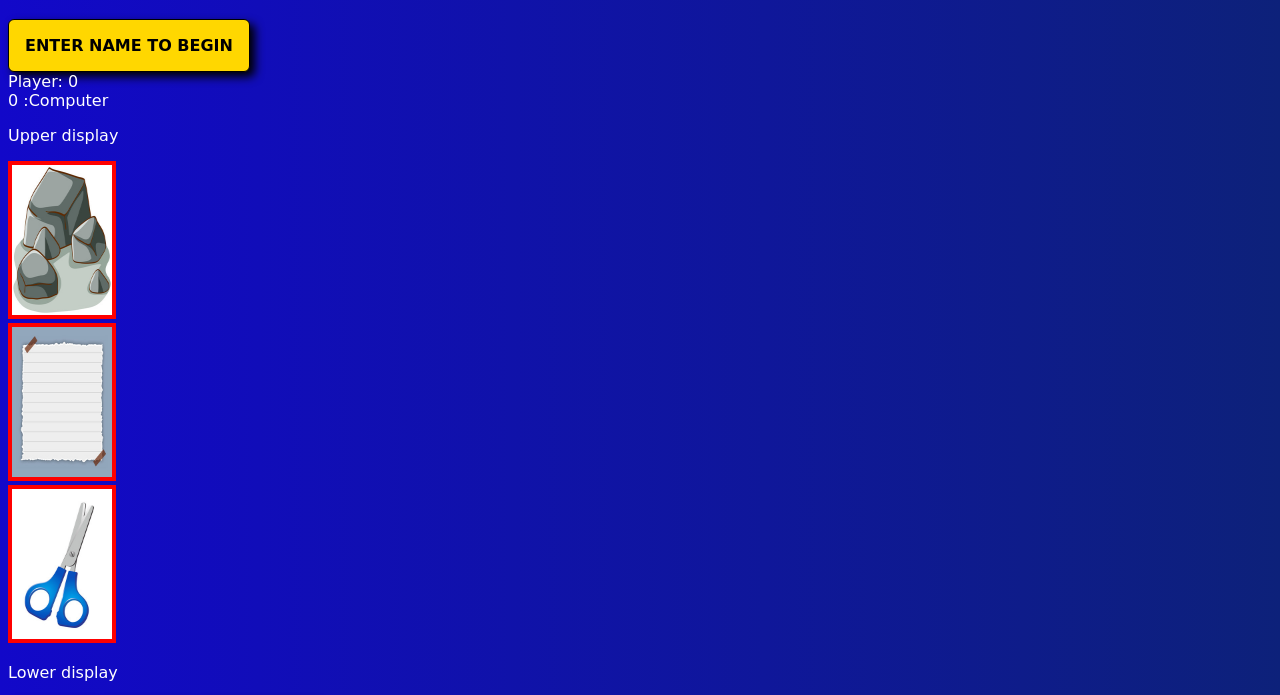
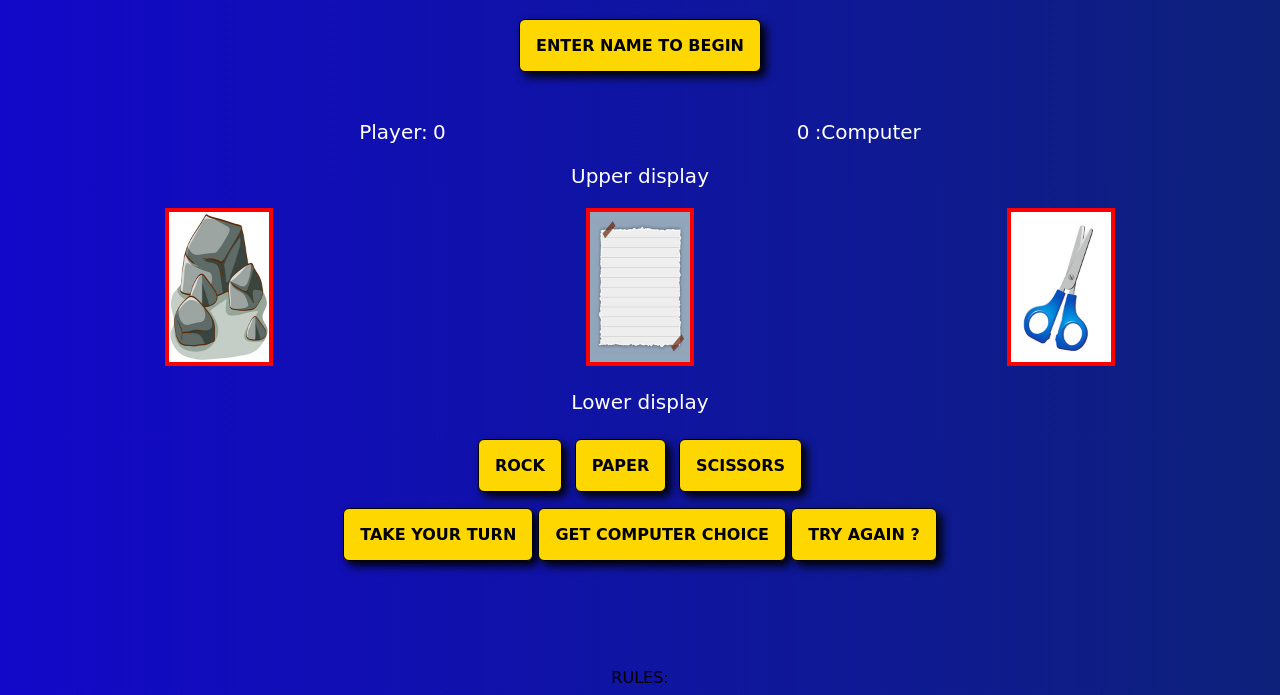
Before and after one commit to D-Mona/Rock-Paper-Scissors-Game, a plain HTML site: page index.html in a window 1280 px wide. Shown: the part 70-765 px from the top of the page. Drawn offline with Linux system fonts and the light colour scheme; a script that the page names is missing; a web font is replaced by a local one.

Commit message:
add all class/id stylings

```diff
--- a/assets/css/style.css
+++ b/assets/css/style.css
@@ -60,3 +60,51 @@
     padding: 4px;
     background-color: red;
   }
+
+  /* Game start and rounds to win container */
+#name-round-container {
+    text-align: center;
+  }
+
+  /* Scoreboard container */
+  #score-board-container {
+    display: flex;
+    justify-content: space-evenly;
+    flex-wrap: wrap;
+    margin-top: 3rem;
+  }
+  /* Scoreboard and names*/
+  .score-board {
+    font-size: 1.25rem;
+  }
+
+  /* The upper display*/
+  #upper-display {
+    font-size: 1.25rem;
+    text-align: center;
+  }
+
+  /* Central images display*/
+  #image-container {
+    display: flex;
+    flex-direction: row;
+    justify-content: space-around;
+  }
+
+  /* Container for the player choice buttons*/
+  #player-choice-container {
+    font-size: 2.5rem;
+    text-align: center;
+  }
+
+  /* The lower display*/
+  #lower-display {
+    font-size: 1.25rem;
+    text-align: center;
+  }
+
+  /* The take turn and try again button container*/
+  #next-button-container {
+    margin-top: 1rem;
+    text-align: center;
+  }
```
